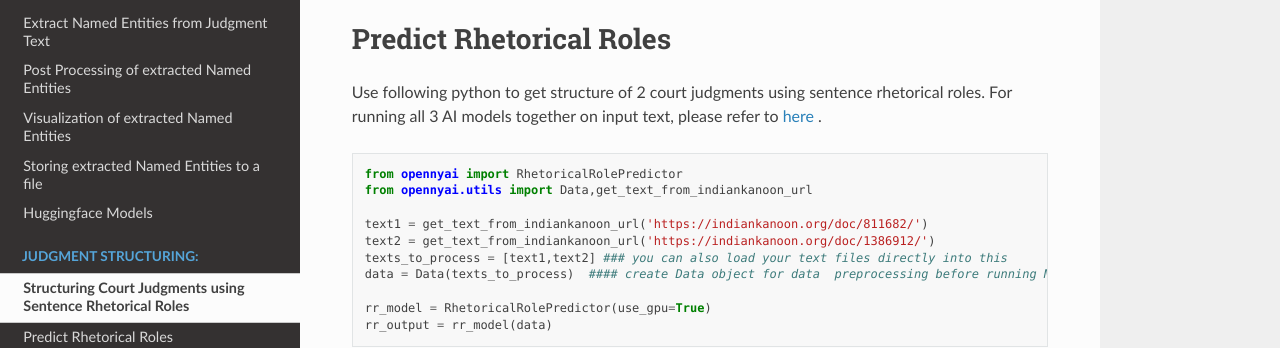
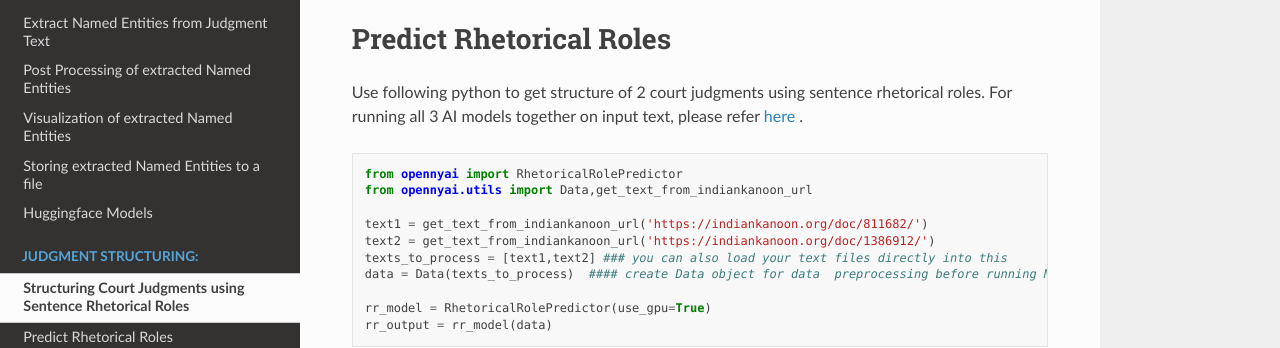
Before and after one commit to OpenNyAI/Opennyai, a Sphinx documentation site: the page built from docs/source/rr/rr_structure.rst, in a window 1280 px wide and 900 px high, scrolled down 811 px. Shown: the part 365-713 px from the top of the window. Built offline with Sphinx 7.4.7 and the Read the Docs theme 2.0.0, drawn with Linux system fonts in a browser that asks for light colours.

Commit message:
updated readthedocs files

```diff
--- a/docs/source/ner/legal_named_entities.rst
+++ b/docs/source/ner/legal_named_entities.rst
@@ -33,7 +33,7 @@
 
 Extract Named Entities from Judgment Text
 ======================
-Use following python to extract entities from single court judgment. For running all 3 AI models together on input text, please refer to :ref:`here<Run All 3 AI models on Input Judgment Texts>`.
+Use following python to extract entities from single court judgment. For running all 3 AI models together on input text, please refer :ref:`here<Run All 3 AI models on Input Judgment Texts>`.
 
 .. code-block:: python
 
--- a/docs/source/preprocessing/preprocessing.rst
+++ b/docs/source/preprocessing/preprocessing.rst
@@ -5,9 +5,13 @@
 Preprocessing Activities:
 ------------------------
 Following preprocessing activities are performed using spacy pretrained model
+
 1. Separating preamble from judgment text
+
 2. Sentence splitting of judgment text
+
 3. Convert upper case words in preamble to title case
+
 4. Replace newline characters within a sentence with space in judgment text
 
 The preprocessing is done using Data object.
--- a/docs/source/rr/rr_structure.rst
+++ b/docs/source/rr/rr_structure.rst
@@ -32,7 +32,7 @@
 
 Predict Rhetorical Roles
 ================
-Use following python to get structure of 2 court judgments using sentence rhetorical roles. For running all 3 AI models together on input text, please refer to :ref:`here<Run All 3 AI models on Input Judgment Texts>` .
+Use following python to get structure of 2 court judgments using sentence rhetorical roles. For running all 3 AI models together on input text, please refer :ref:`here<Run All 3 AI models on Input Judgment Texts>` .
 
 .. code-block:: python
 
--- a/docs/source/summariser/summariser.rst
+++ b/docs/source/summariser/summariser.rst
@@ -33,7 +33,7 @@
 ======================
 Summarizer model needs Rhetorical Role model output as input. Hence Rhetorical Role prediction model needs to run before Summarizer model rune.
 
-To use Summarizer model simply execute code below. For running all 3 AI models together on input text, please refer to :ref:`here<Run All 3 AI models on Input Judgment Texts>` .
+To use Summarizer model simply execute code below. For running all 3 AI models together on input text, please refer :ref:`here<Run All 3 AI models on Input Judgment Texts>` .
 
 .. code-block:: python
 
```
